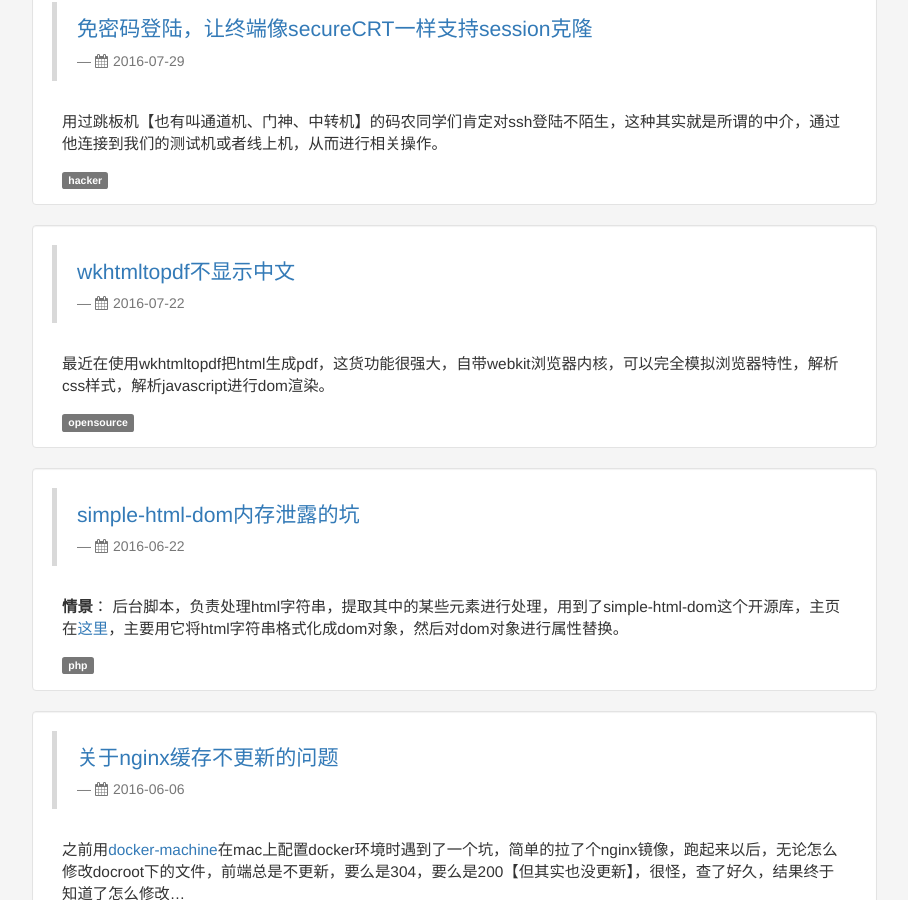
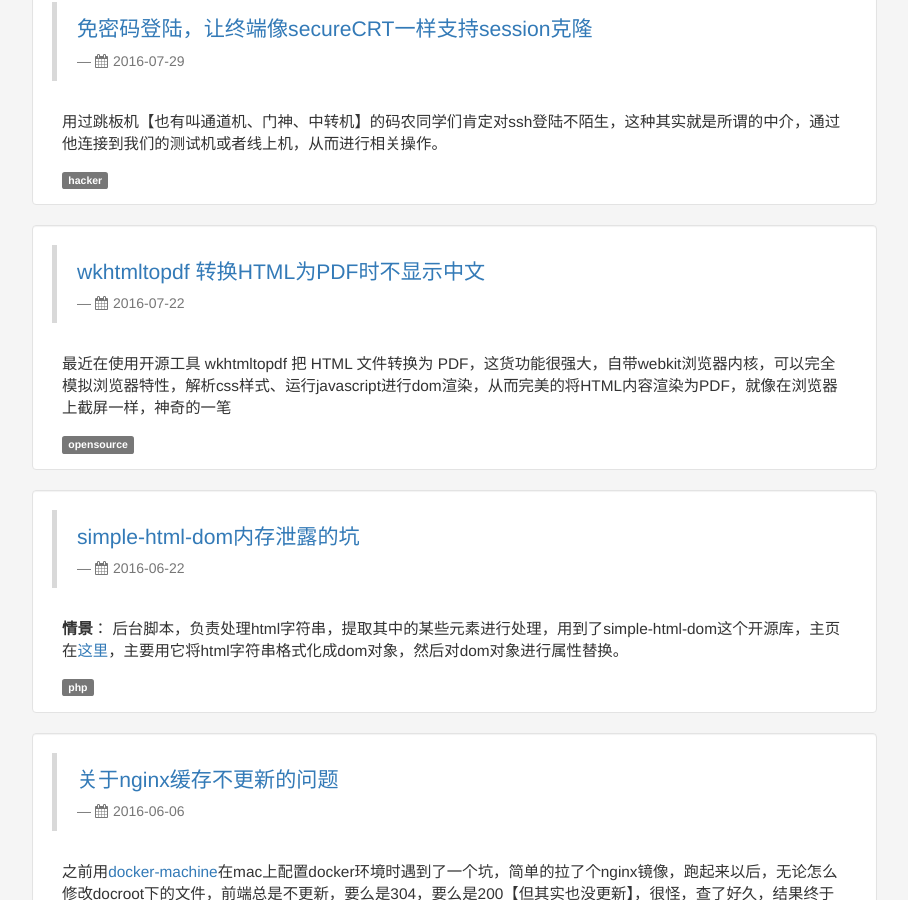
Before and after one commit to qishibo/qishibo.github.io, a Jekyll site: the page built from index.html, in a window 1280 px wide and 900 px high, scrolled down 2111 px. Shown: the whole window, without its empty margins (98-1006 px from the left). Built offline with Jekyll 4.4.1, drawn with Linux system fonts in a browser that asks for light colours; nearby versions of some CDN libraries; the list of posts is cut into pages by our own code; some of the changed lines change nothing that is shown.

Commit message:
wkhtmltopdf

````diff
--- a/_posts/2016-07-22-wkhtmltopdf.md
+++ b/_posts/2016-07-22-wkhtmltopdf.md
@@ -1,66 +1,102 @@
 ---
 layout: post
-title: wkhtmltopdf不显示中文
+title: wkhtmltopdf 转换HTML为PDF时不显示中文
 comments: 1
 code: 1
-keywords: wkhtmltopdf, 不显示中文, 中文乱码, wkhtmltopdf用法
-description: wkhtmltopdf生成pdf后，不显示中文，英文和数字正常显示
+keywords: wkhtmltopdf使用, wkhtmltopdf不显示中文, 中文乱码
+description: wkhtmltopdf将html文件转化为pdf文件后后，英文和数字正常显示，但中文全部丢失
 tags: [opensource]
 ---
 
-最近在使用wkhtmltopdf把html生成pdf，这货功能很强大，自带webkit浏览器内核，可以完全模拟浏览器特性，解析css样式，解析javascript进行dom渲染。
+最近在使用开源工具 wkhtmltopdf 把 HTML 文件转换为 PDF，这货功能很强大，自带webkit浏览器内核，可以完全模拟浏览器特性，解析css样式、运行javascript进行dom渲染，从而完美的将HTML内容渲染为PDF，就像在浏览器上截屏一样，神奇的一笔
 
-主页和wiki在官网 [http://wkhtmltopdf.org/](http://wkhtmltopdf.org/){:target="_blank"}，同时也在github上开源了,是个星星大户，仓库地址 [https://github.com/wkhtmltopdf/wkhtmltopdf](https://github.com/wkhtmltopdf/wkhtmltopdf){:target="_blank"}
+## 工具介绍
+
+wkhtmltopdf
+
+> 主页和wiki在官网 [http://wkhtmltopdf.org/](http://wkhtmltopdf.org/){:target="_blank"}，同时也在github上开源，是个星星大户
+<br>仓库地址 [https://github.com/wkhtmltopdf/wkhtmltopdf](https://github.com/wkhtmltopdf/wkhtmltopdf){:target="_blank"}
 
 官网的宣传图
 
 ![官网的宣传图](http://ww4.sinaimg.cn/mw690/71405cabgw1f64wndz50ej20rs0b4ad1.jpg)
 
-基本用法很简单，需要一个本地html文件，这个是待转换的，还有就是这个工具，直接`wkhtmltopdf source.html target.pdf`，这样就会把本地的source.html文件转换为target.pdf了;也可以根据url进行转换，`wkhtmltopdf http://www.baidu.com target.pdf`。
+## 用法简介
 
-![wkhtmltopdf](http://ww4.sinaimg.cn/mw690/71405cabgw1f64wlp7ab6j209k03c0st.jpg)
-
-同时还有许多其他高级用法，细节参考`wkhtmltopdf -H` 或者他的官方wiki [http://wkhtmltopdf.org/usage/wkhtmltopdf.txt](http://wkhtmltopdf.org/usage/wkhtmltopdf.txt)【感觉这个会更详细】
+基本用法很简单，只需要一个本地html文件
 
 ```shell
-// 为pdf生成脚注
+# 将本地 source.html 文件转换为 target.pdf
+wkhtmltopdf source.html target.pdf
+```
+
+也可以直接根据 **url** 进行转换
+
+```shell
+# 将百度首页转换为 target.pdf
+wkhtmltopdf http://www.baidu.com target.pdf
+```
+
+![wkhtmltopdf](http://ww1.sinaimg.cn/large/71405cably1ffhn681sxpj20ib039jrt.jpg)
+
+同时还有许多其他高级用法，细节参考`wkhtmltopdf -H` 或者官方wiki [http://wkhtmltopdf.org/usage/wkhtmltopdf.txt](http://wkhtmltopdf.org/usage/wkhtmltopdf.txt)
+
+#### 为pdf生成脚注
+
+```shell
+# 为pdf生成脚注
 wkhtmltopdf --footer-left '这句话会在每页pdf的左下角' source.html target.pdf
 
-// 为pdf生成脚注 同时设置字体
+# 为pdf生成脚注 同时设置字体
 wkhtmltopdf --footer-left '这句话会在每页pdf的左下角' --footer-font-name 'Arial' source.html target.pdf
-
-// 为pdf在右下角生成页码  [page] 可以认为是程序会自动转换的特殊参数，他会转化为页码 footer-right让他右侧显示
-wkhtmltopdf --footer-right [page] source.html target.pdf
-
-// 脚注用一个html来实现 他会把footer.html进行dom渲染 然后放在脚步
-wkhtmltopdf ---footer-html './footer.html' source.html target.pdf
-
-// 同理上面的也适用于头部注释，把参数改为header-xxx即可 如下
-wkhtmltopdf --header-center [page] source.html target.pdf
-
-// ps 上面参数可以同时出现在一句shell里，可以混合使用
-
 ```
 
-上面实现页码时使用了`[page]`这个内建参数，凡是在头部、脚步需要该参数的地方，[page]参数都能被解析成页码,也就是说，凡是`--header-*` `--footer-*`的地方能可以用该参数，这样的参数还有如下：
+#### 为pdf生成页码
 
 ```shell
+# 为pdf在右下角生成页码  [page] 可以认为是程序会自动转换的特殊参数，他会转化为页码 footer-right让他右侧显示
+wkhtmltopdf --footer-right [page] source.html target.pdf
+```
+
+> 上面实现页码时使用了`[page]`这个内建参数，凡是在头部、脚步需要该参数的地方，[page]参数都能被自动解析成页码，也就是说，凡是`--header-*` `--footer-*`的地方能可以用该参数，这样类似的参数还有很多，具体可以参考wiki
+
+```shell
+   # 我只把我用过的标注上，其他的没尝试过
+   # 页码
    * [page]       Replaced by the number of the pages currently being printed
+   # 日期
+   * [date]       Replaced by the current date in system local format
+   # 时间
+   * [time]       Replaced by the current time in system local format
+   # 文档标题
+   * [title]      Replaced by the title of the of the current page object
+
    * [frompage]   Replaced by the number of the first page to be printed
    * [topage]     Replaced by the number of the last page to be printed
    * [webpage]    Replaced by the URL of the page being printed
    * [section]    Replaced by the name of the current section
    * [subsection] Replaced by the name of the current subsection
-   * [date]       Replaced by the current date in system local format
    * [isodate]    Replaced by the current date in ISO 8601 extended format
-   * [time]       Replaced by the current time in system local format
-   * [title]      Replaced by the title of the of the current page object
    * [doctitle]   Replaced by the title of the output document
    * [sitepage]   Replaced by the number of the page in the current site being converted
    * [sitepages]  Replaced by the number of pages in the current site being converted
 ```
 
-page不仅可以上面的用法，还可以放进footer.html或者header.html中，作为页面的页头或者页脚，同时还可以用上其他参数
+
+#### 自定义头部&脚注
+
+> 如果要显示的头部尾部内容很多，或者逻辑很复杂，我们还可以将要显示的内容放进 footer.html 、 header.html 中用js去执行渲染结果，最终作为页面的页头或者页脚展示
+
+```shell
+# 脚注用一个html来实现 他会把 footer.html 进行dom渲染 然后放在脚注
+wkhtmltopdf ---footer-html './footer.html' source.html target.pdf
+
+# 同理上面的也适用于头部注释，把参数改为header-xxx即可
+wkhtmltopdf --header-center source.html target.pdf
+
+```
+
+> footer.html 内容如下，原理也很简单，程序在生成每一页pdf的时候，会分配给每页一个唯一的url，并且在url中加上page time等参数，那么footer.html里的js就能获取url中的参数，进行html渲染，最终加进pdf的脚部
 
 ```html
 <!--将下面的保存为footer.html 然后 wkhtmltopdf ---footer-html './footer.html' source.html target.pdf-->
@@ -96,14 +132,20 @@ page不仅可以上面的用法，还可以放进footer.html或者header.html中
 
 ```
 
-他的强大还不只这些，还支持缩放 ，`禁止渲染js`，`禁止图片渲染`，`cookie`，`dpi设置`，`svg渲染`，`代理`等等等等...
+## Tips:
+
+wkhtmltopdf 的强大还不只这些，还支持缩放 ，`禁止渲染js`，`禁止图片渲染`，`cookie`，`dpi设置`，`svg渲染`，`代理`等等等等...简直就是一个原生浏览器啊...
 
 ---
 
-好了，大概功能讲完了，回归正题，说说我遇到的那个坑，在cent环境下转换时，中文完全不显示！！！而在其他另外一台机器上，一样的语句去执行，中文就能正常显示，真是哔了狗了。。
+## 问题解决
 
-后来查阅，原来程序在转换的时候需要默认字体，即你需要转换的html中无论规定了啥字体，当本机环境下没有改字体时，都会默认转为宋体来渲染，这其实应该是webkit内核的设定，所以说，`你的机器上至少应该有宋体！！`。
+好了，说了这么半天功能，回归正题，说说我遇到的那个坑，在 Cent 环境下转换时，中文完全不显示！而在其他另外一台机器上，一样的语句去执行，中文就能正常显示！
 
-问题来了，linux下怎么安装呢，也很简单
+> 后来查阅，原来程序在转换的时候需要对应的字体，以便用于文字渲染，但当你需要转换的html中包含本机环境没有的字体时，程序就会默认转为**宋体**来渲染，这其实应该是WebKit内核的设定，所以说，`你的机器上至少应该有宋体！！`，否则的话中文其实是没法显示的。
 
->  下载宋体字体 对应文件名其实是`simsun.ttc` or `simsun.ttf`，放到`/dev/share/fonts/`下，或者`~/.fonts/`下，就等价于完成安装了。然后再进行pdf转换试试看~
+那么 Linux 下怎么安装宋体呢，也很简单
+
+>  1. 下载宋体字体 对应文件名其实是`simsun.ttc` or `simsun.ttf`
+2. 放到`/dev/share/fonts/`下，或者`~/.fonts/`下
+3. 再进行 pdf 转换试试看~
````
